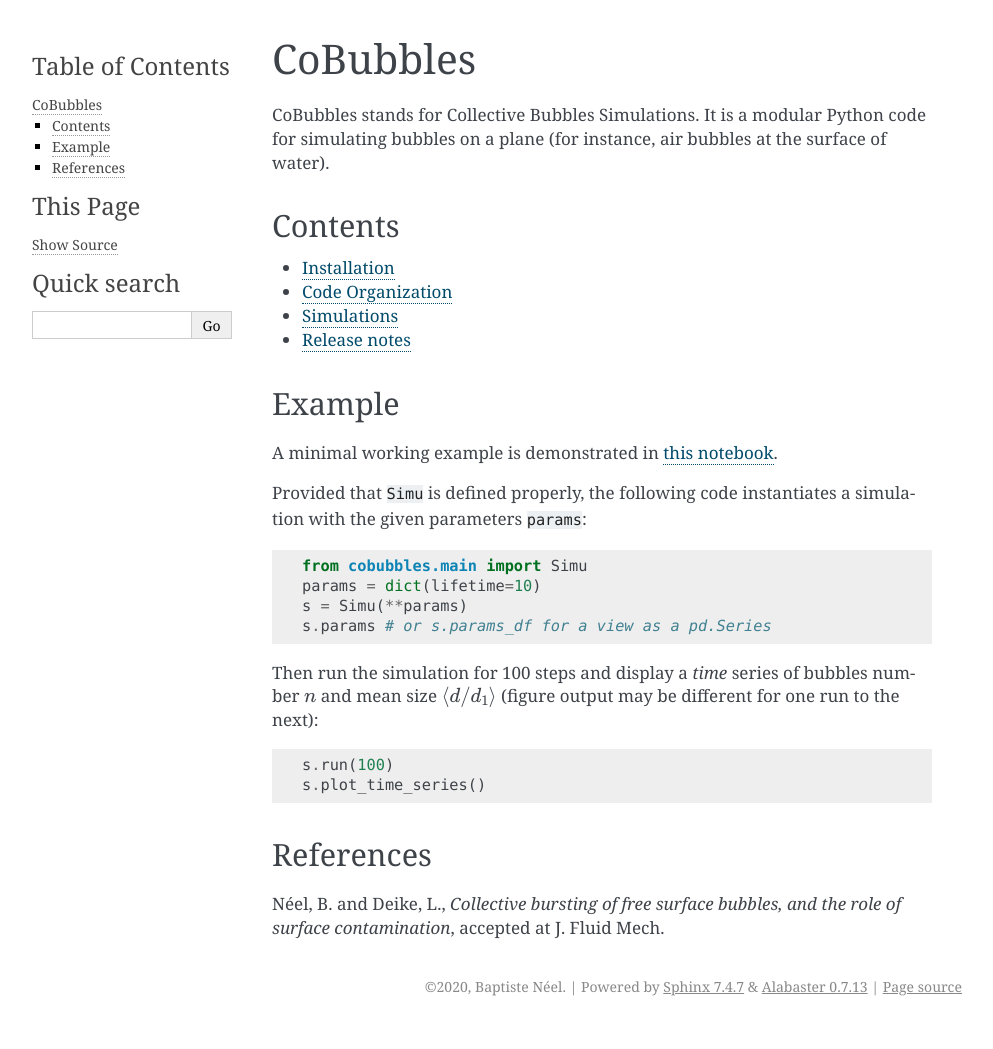
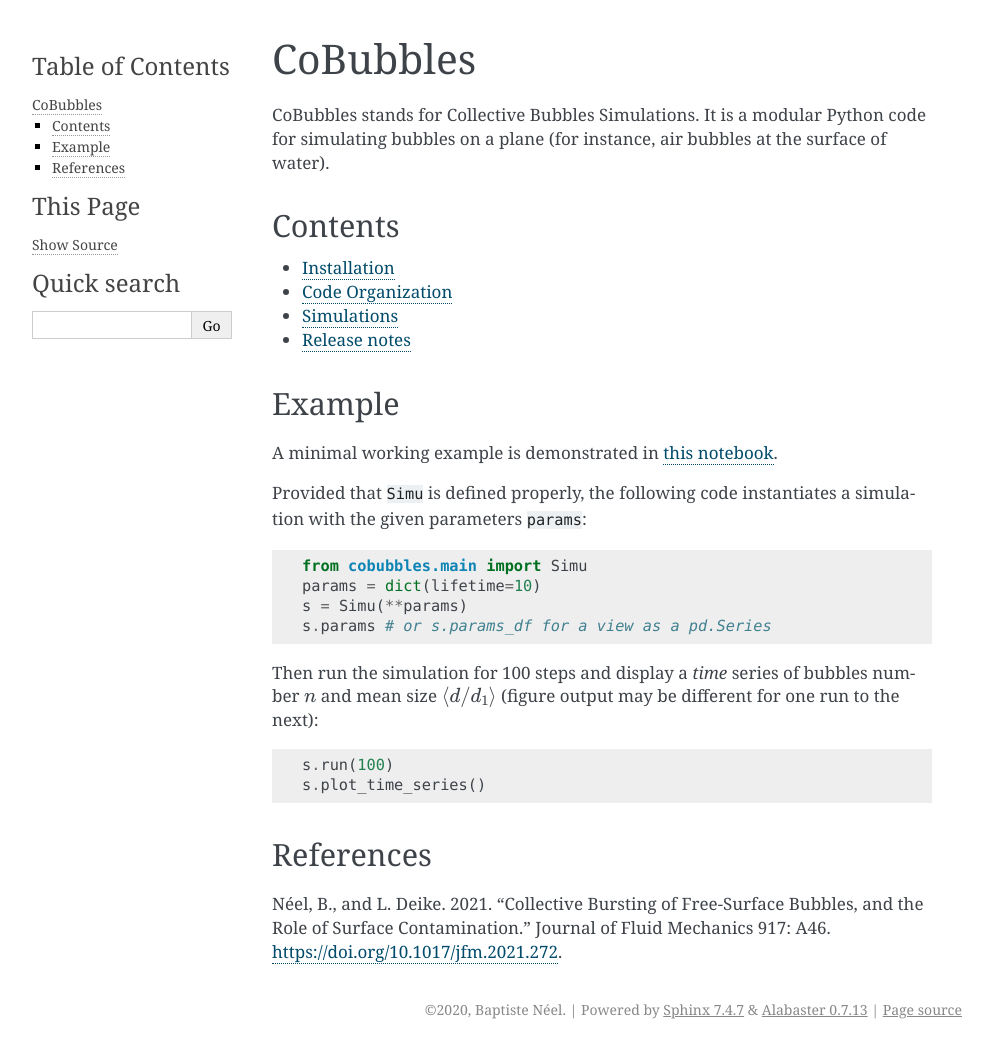
Before and after one commit to DeikeLab/collective-bubbles, a Sphinx documentation site: the page built from docs/index.rst, in a window 1280 px wide. Shown: the whole page, without its empty margins (148-1141 px from the left). Built offline with Sphinx 7.4.7, drawn with Linux system fonts in a browser that asks for light colours; before the commit the page ends 1026 px from its top, so only the background shows below that.

Commit message:
update ref

```diff
--- a/docs/index.rst
+++ b/docs/index.rst
@@ -43,8 +43,8 @@ Then run the simulation for 100 steps and display a *time* series of bubbles num
 
 References
 ----------
-Néel, B. and Deike, L., *Collective bursting of free surface bubbles, and the
-role of surface contamination*, accepted at J. Fluid Mech.
+Néel, B., and L. Deike. 2021. “Collective Bursting of Free-Surface Bubbles, and the Role of Surface Contamination.” Journal of Fluid Mechanics 917: A46. https://doi.org/10.1017/jfm.2021.272.
+
 
 ..
     Indices and tables
```
